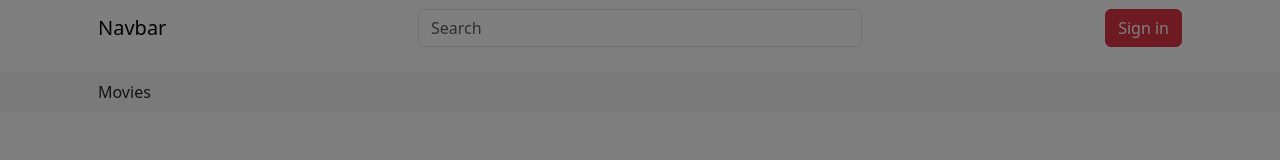
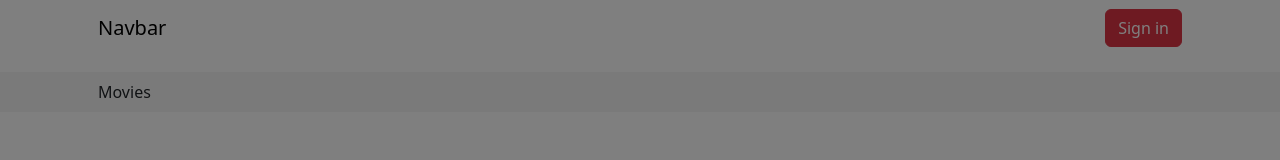
Before and after one commit to jevinmorad/BookYourCinema, a React (Create React App) app in the folder client/: page /List-your-show in a window 1280 px wide. Shown: the top 160 px of the page. Built offline with nearby package versions, Linux system fonts and the light colour scheme.

Commit message:
change in layout

```diff
--- a/client/src/components/Movies/AdminLayout.js
+++ b/client/src/components/Movies/AdminLayout.js
@@ -9,11 +9,6 @@ function AdminLayout() {
                     <div className={`container-fluid`}>
                         {/* Logo */}
                         <a className={`navbar-brand`}>Navbar</a>
-
-                        {/* Search */}
-                        <form className={`d-flex col-md-5`} role="search">
-                            <input className={`form-control me-2`} type="search" placeholder="Search" aria-label="Search" />
-                        </form>
 
                         {/* Sign In */}
                         <div className="SignIn">
```
